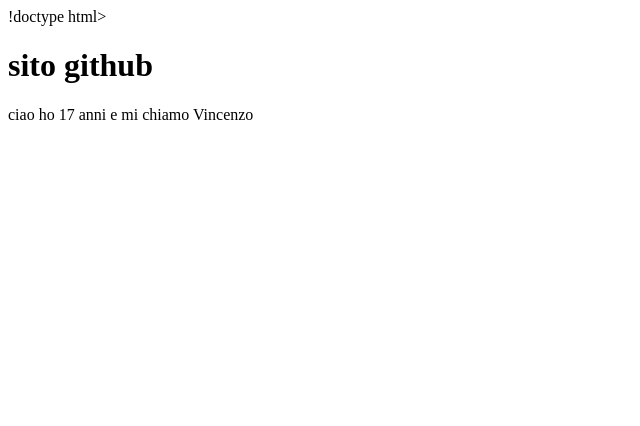
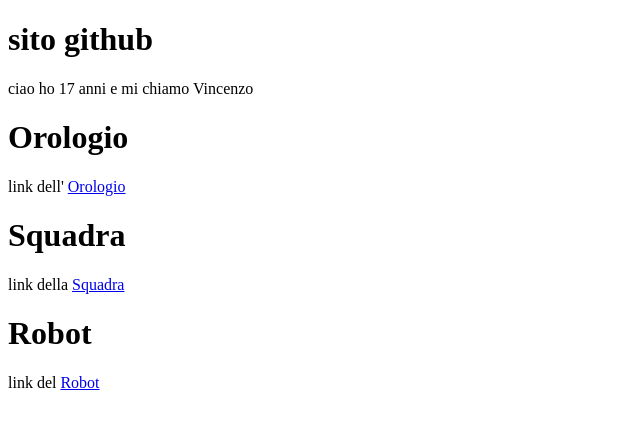
Before and after one commit to bovincenzo/bovincenzo.github.io, a plain HTML site: page index.html in a window 1280 px wide. Shown: the whole page, without its empty margins (0-640 px from the left). Drawn offline with Linux system fonts and the light colour scheme.

Commit message:
Inserisco la home page

```diff
--- a/index.html
+++ b/index.html
@@ -1,4 +1,4 @@
-!doctype html>
+<!doctype html>
 <html lang="it">
     <head>
         <meta charset= "utf-8">
@@ -8,5 +8,12 @@
    <body>
       <h1>sito github</h1>
       <p>ciao ho 17 anni e mi chiamo Vincenzo</p>
+      <h1>Orologio</h1>
+      <p>link dell' <a href="EsOrologio.3">Orologio</a></p>
+      <h1>Squadra</h1>
+      <p>link della <a href="EsSquadre.html">Squadra</a></p>
+      <h1>Robot</h1>
+      <p>link del <a href="EsRobot.4">Robot</a></p>
+
    </body>
 </html>
```
